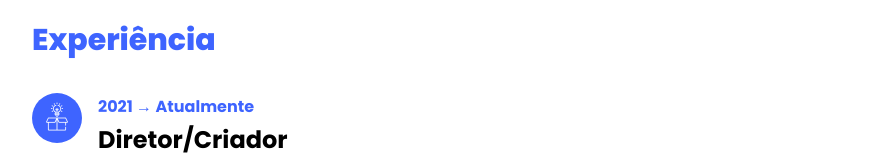
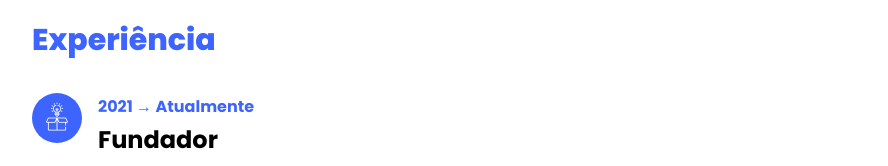
Before and after one commit to victormdev/victormdev.github.io, a plain HTML site: page index.html in a window 1280 px wide. Shown: the part 2000-2166 px from the top of the page, without its empty margins (338-1226 px from the left). Drawn offline with Linux system fonts and the light colour scheme; files whose address does not match are found by name.

Commit message:
update describe job

```diff
--- a/index.html
+++ b/index.html
@@ -143,7 +143,7 @@
 					    	</div>
 					    	<div class="text pl-3">
 		    					<span class="date">2021 → Atualmente</span>
-		    					<h2>Diretor/Criador</h2>
+		    					<h2>Fundador</h2>
 		    					<span class="position"><a href="http://nugo.digital" target="_blank">Nugo</a></span>
 		    					<p>Com a minha bagagem de técnica e de negócios, criei a Nugo (antiga VMCode) com o objetivo de criar soluções voltadas à inovação. Hoje em dia, já temos clientes ativos e você pode visualizar o nosso site oficial clicando <a href="http://nugo.digital" target="_blank">aqui.</a></p>
 		    				</div>
```
